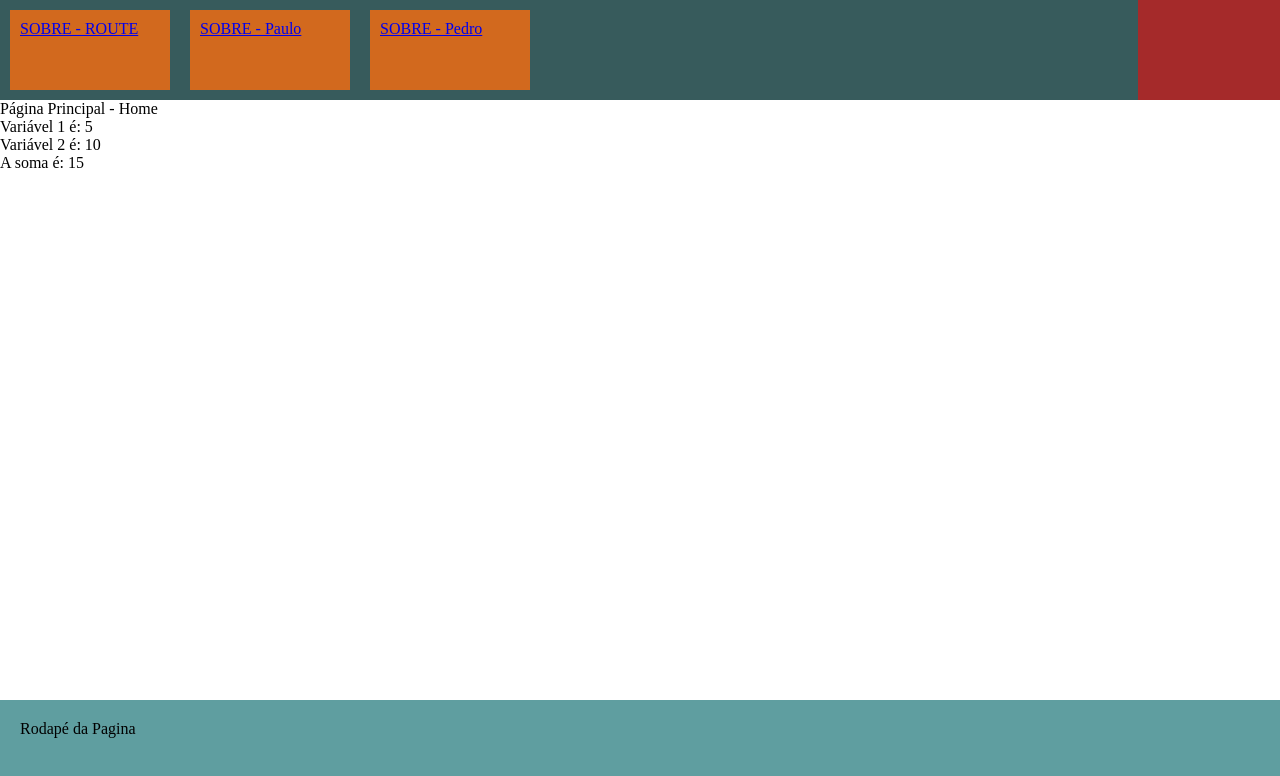
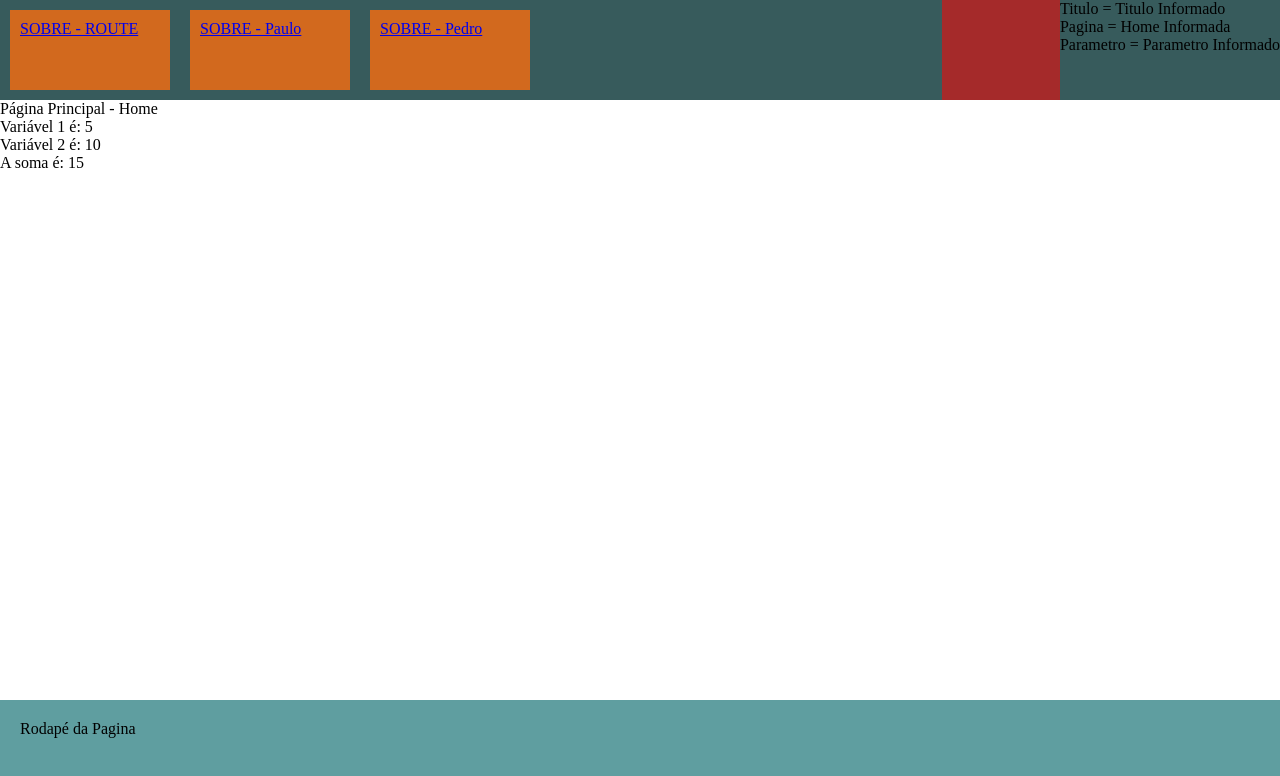
Before and after one commit to paulovferreira/repositorio, a React (Vite) app in the folder PROJETO_VITE/: page / in a window 1280 px wide. Shown: the top 776 px of the page. Built offline with nearby package versions, Linux system fonts and the light colour scheme.

Commit message:
aula 1402

```diff
--- a/PROJETO_VITE/src/Cabecalho.tsx
+++ b/PROJETO_VITE/src/Cabecalho.tsx
@@ -1,7 +1,13 @@
 import './estilo/estilo.css'
 import Menu from './Menu'
 
-function Cabecalho() {
+type Informacoes = {
+    titulo: string;
+    pagina: string;
+    parametro?: string;
+}
+
+function Cabecalho(valores: Informacoes) {
     return(
         <div>
             <div className="cabecalho-container">
@@ -10,6 +16,13 @@ function Cabecalho() {
                     <Menu />
                 </div>
                 <div className='cabecalho-div2'></div>
+                <div>
+                    Titulo = {valores.titulo} <br />
+                    Pagina = {valores.pagina} <br />
+                    Parametro = {valores.parametro}
+                </div>
+
+
 
             </div>
 
--- a/PROJETO_VITE/src/pages/Home.tsx
+++ b/PROJETO_VITE/src/pages/Home.tsx
@@ -12,7 +12,10 @@ function Home() {
 
     return(
         <div>
-            <Cabecalho />
+            <Cabecalho titulo="Titulo Informado"
+                       pagina="Home Informada"
+                       parametro = "Parametro Informado" />
+
             Página Principal - Home
             <br />
             Variável 1 é: {numero1}
--- a/PROJETO_VITE/src/pages/SobreDetalhe.tsx
+++ b/PROJETO_VITE/src/pages/SobreDetalhe.tsx
@@ -1,11 +1,10 @@
-import { useParams } from "react-router-dom"
-import { useNavigate } from "react-router-dom";
+import { useParams, useNavigate } from "react-router-dom"
 import Cabecalho from "../Cabecalho";
 import Rodape from "../Rodape";
 
 function SobreDetalhe(){
 
-    const Parametros = useParams();
+    const QualquerCoisa = useParams();
     const navegacao = useNavigate();
 
     function HandleVoltar(){
@@ -16,7 +15,7 @@ function SobreDetalhe(){
         <div>
             <Cabecalho />
             O valor que estou recebendo via parametro da url é:
-            {Parametros.nomealuno}
+            {QualquerCoisa.nomealuno}
 
             <br /><br />
             <button onClick={HandleVoltar} >VOLTAR</button>
```
